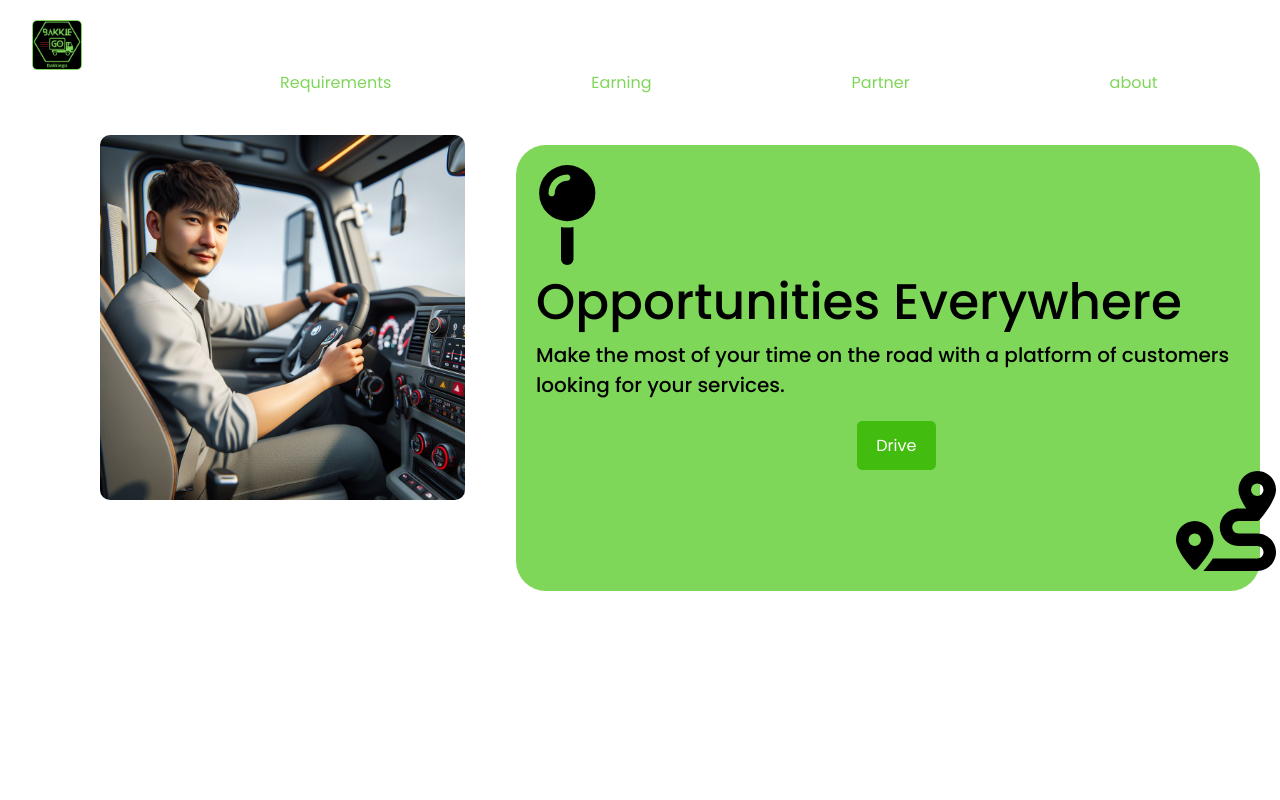
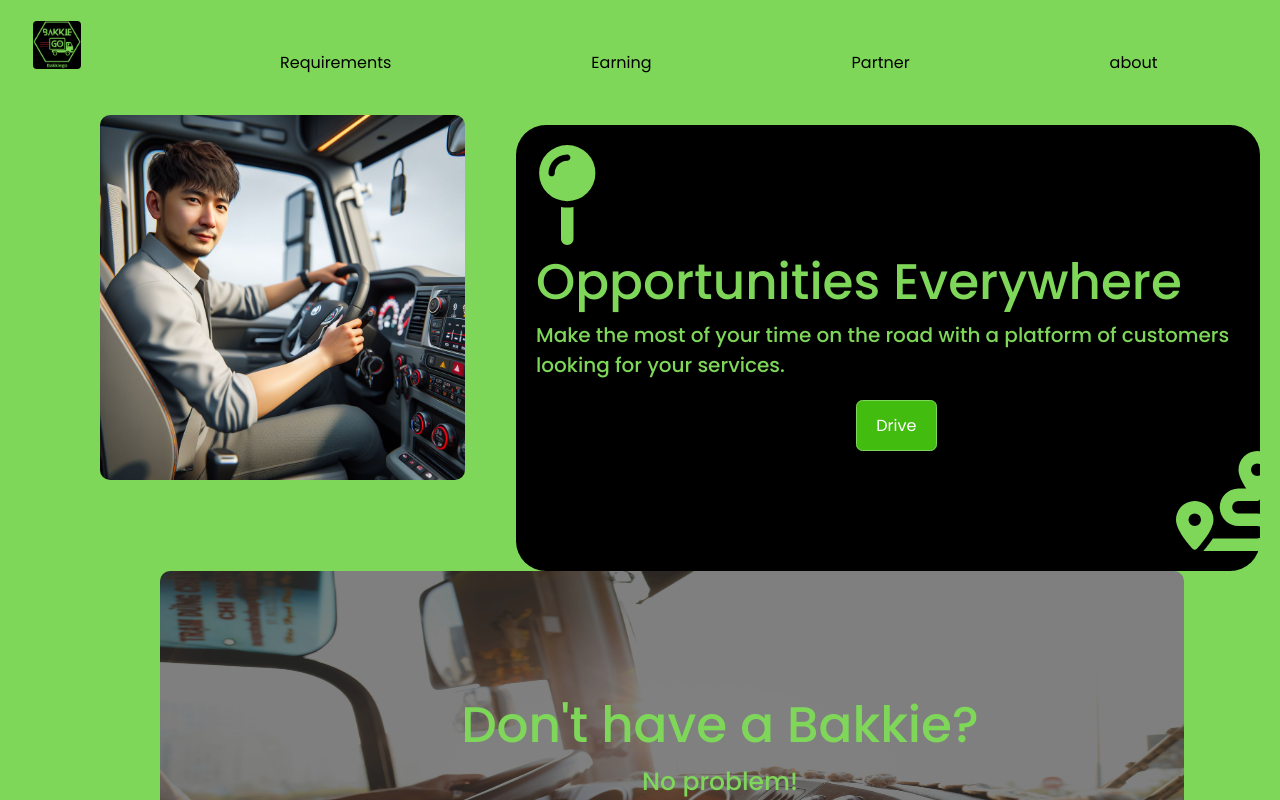
Before and after one commit to leke15/bakkigofree, a React (Create React App) app: page /business in a window 1280 px wide. Shown: the top 800 px of the page. Built offline with nearby package versions, Linux system fonts and the light colour scheme.

Commit message:
body color change and button bug fix

```diff
--- a/src/components/business/business.css
+++ b/src/components/business/business.css
@@ -1,15 +1,12 @@
-body{
-    /* background-color: black; */
-}
-
 .navbar-links-01{
     margin-left: 100px;
+    margin-top: -20px;
 }
 
 .navbar-links-01 >a{
     color: black;
     margin-left: 10rem;
-    color: var(--primary-color);
+    color: black;
     text-decoration: none;
     border-radius: 35px;
     transition: var(--transition);
@@ -17,8 +14,8 @@ body{
 }
 
 .navbar-links-01 >a:hover{
-    background: var(--primary-color);
-    color: black;
+    background: black;
+    color: var(--primary-color);
 }
 
 #pagebanner{
@@ -37,17 +34,19 @@ body{
     width: 60%;
     float: right;
     padding: 20px;
-    background-color: var(--primary-color);
+    background-color: black;
     border-radius: 30px;
     /* border: 2px solid red; */
 }
 
 #home_text{
     font-size: 50px;
+    color: var(--primary-color);
 }
 
 #desc_text{
     font-size: 20px;
+    color: var(--primary-color);
 }
 
 #driver_img{
@@ -58,13 +57,13 @@ body{
 
 #location_pin{
     font-size: 100px;
-    color: black;
+    color: var(--primary-color);
 }
 
 #route_icon{
     margin-left: 40rem;
     font-size: 100px;
-    color: black;
+    color: var(--primary-color);
 }
 
 #cta-01{
@@ -72,7 +71,7 @@ body{
     margin-top: 20px;
 }
 
-.cta_01_btn{
+#cta_01_btn{
   width: max-content;
   display: inline-block;
   background: var(--secondary-color);
@@ -84,7 +83,7 @@ body{
   transition: var(--transition);
 }
 
-.cta_01_btn:hover{
+#cta_01_btn:hover{
     border: 1px solid var(--primary-color);
     background: black;
     color: var(--primary-color);
--- a/src/components/business/business.jsx
+++ b/src/components/business/business.jsx
@@ -3,6 +3,7 @@ import { HashLink as Link } from 'react-router-hash-link'
 import Drive from "../drive/Drive"
 import Earnings from "../earnings/Earnings"
 import Verification from "../verification/Verification"
+import BakkiegoPlus from '../bakkie+/BakkiegoPlus'
 import Logo from "../../assets/logo.jpg";
 import aiImage from "../../assets/AiImage.jpg"
 import './business.css'
@@ -13,7 +14,7 @@ import { faRoute } from '@fortawesome/free-solid-svg-icons'
 
 const business = () => {
   return (
-    <section>
+    <section id='business-container'>
       <div className='header'>
       <img src={Logo} alt="Bakkiego" className="logo_img" />
       </div>
@@ -36,15 +37,17 @@ const business = () => {
         <h3 id='home_text'>Opportunities Everywhere</h3>
         <h5 id='desc_text'>Make the most of your time on the road with a platform of customers looking for your services.</h5>
       <div id="cta-01">
-            <a href="#verification" download className="cta_01_btn">
+            <a href="#verification" download id="cta_01_btn">
               Drive
             </a>
       </div>
       <FontAwesomeIcon icon={faRoute} id='route_icon'/>
       </div>
+      </div>
+      <BakkiegoPlus/>
+    </section>
 
-      </div>
-    </section>
+
   )
 }
 
```
